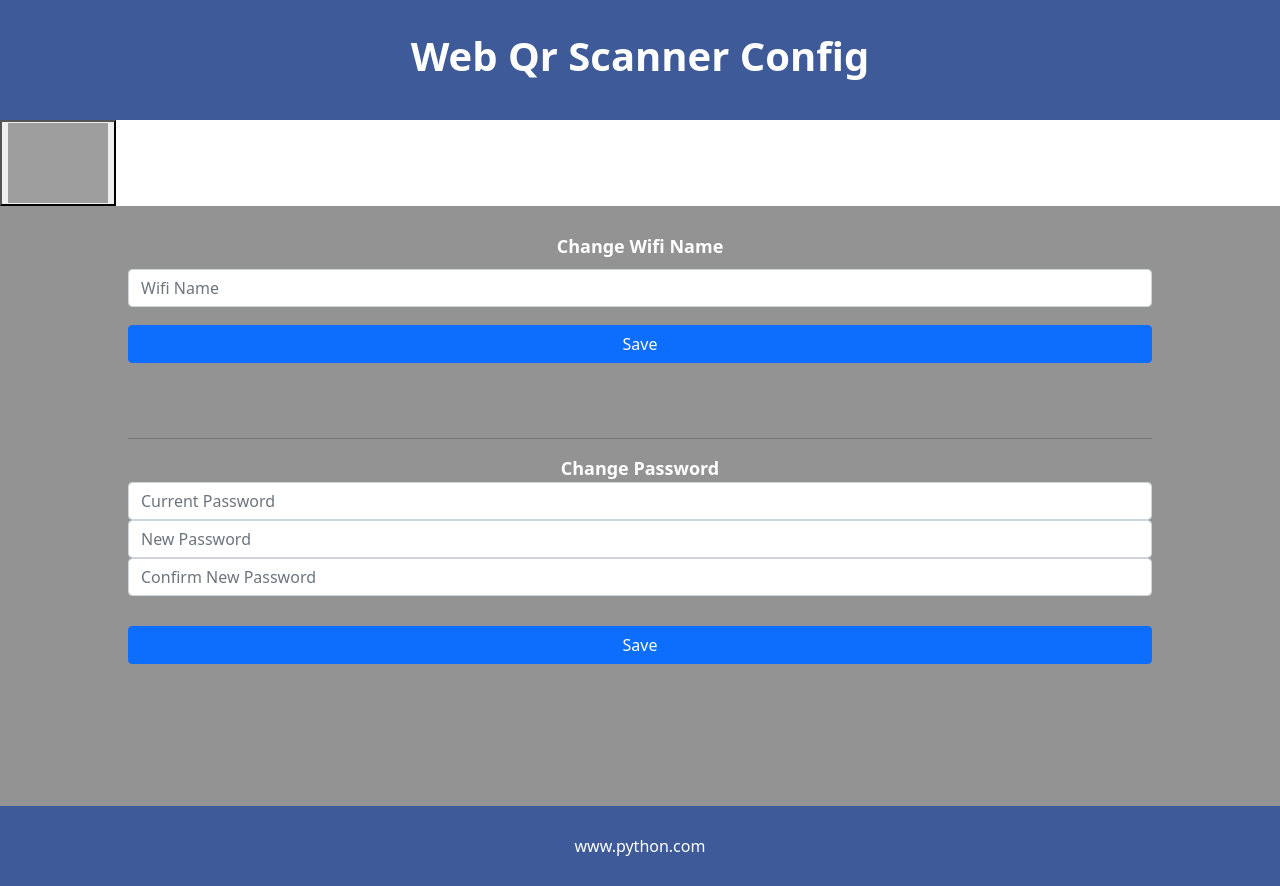
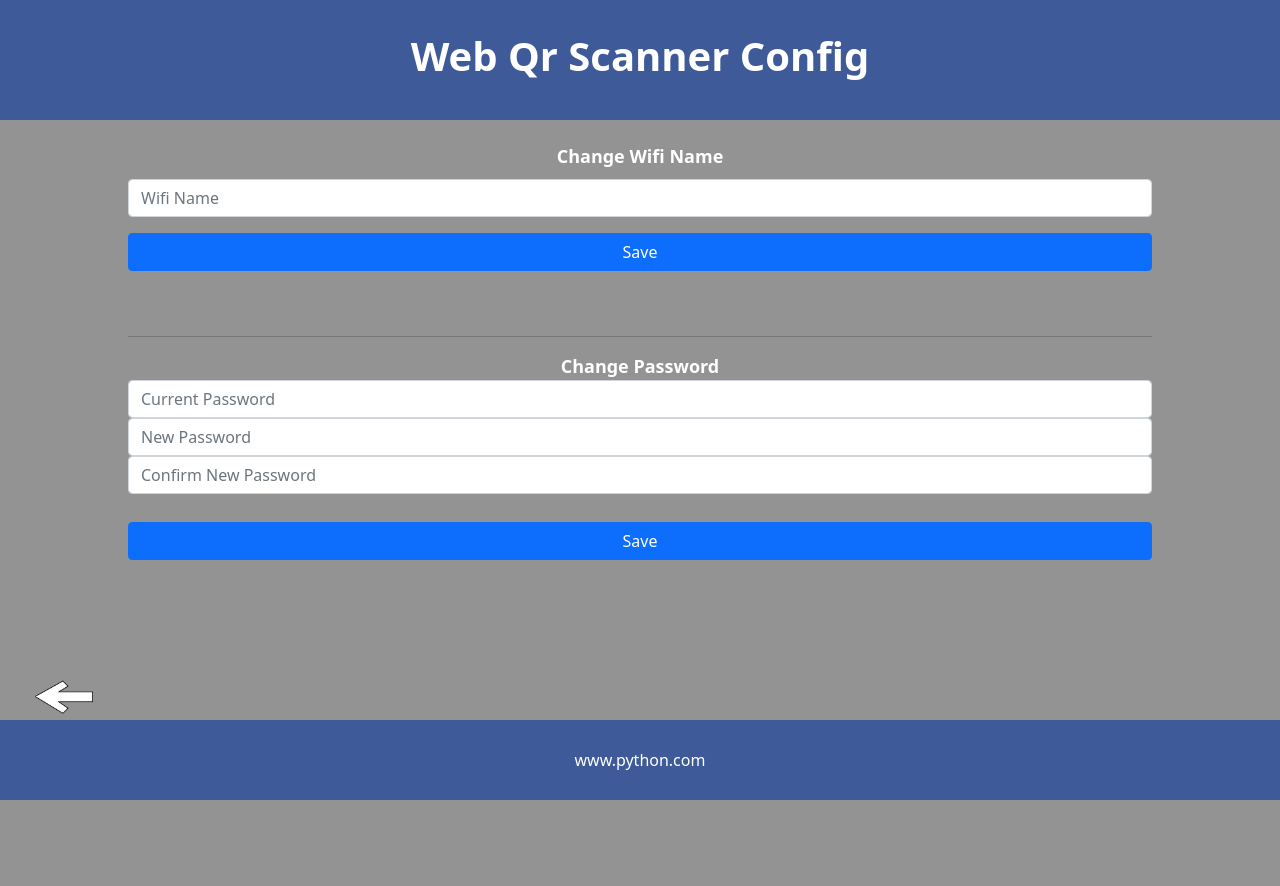
Before and after one commit to GabrielSan99/WEB_PAGE_CONFIG, a Flask app: page /wifi_config in a window 1280 px wide. After the commit the page ends 800 px from the top, so only its background shows below. Run offline with Flask 2, Linux system fonts and the light colour scheme; some libraries are stand-ins or nearby versions; grey boxes are pictures that could not be loaded.

Commit message:
add_return_page

```diff
--- a/flask_application/app/static/css/style_wifi-config.css
+++ b/flask_application/app/static/css/style_wifi-config.css
@@ -24,21 +24,20 @@ html {
     color: white;
   }
 
+  .return_btn{
+    height: 5%;
+    width: 10%;
+    background-color: #939393;
+
+  }
+
   .content{
-    height: 75%;
+    height: 70%;
     width: auto;
     background-color: #939393;
     display: flex;
     justify-content: center;
     align-items: center;
-  }
-
-  .main_form{
-    display: flex;
-    justify-content: center;
-    align-items: center;
-    height: 75%;
-    width: auto;
   }
 
   .label{
--- a/flask_application/app/templates/home.html
+++ b/flask_application/app/templates/home.html
@@ -29,7 +29,7 @@
 
             <div class="button2">
                 <a href="https://192.168.0.14:444/wifi_config">
-                    <button type="button" class="btn btn-secondary btn-lg" style="width: 100%;height: 100%;">Wifi Config</button>
+                    <button type="button" class="btn btn-secondary btn-lg" style="width: 100%;height: 100%;font-size: larger;">Wifi Config</button>
                 </a>
             </div>
 
--- a/flask_application/app/templates/wifi_config.html
+++ b/flask_application/app/templates/wifi_config.html
@@ -11,13 +11,11 @@
 
 
 
-    <body>
+    <body style="background-color: #939393;">
         <div class="header">
             <h1>Web Qr Scanner Config</h1>
         </div>
-        <a href="http://192.168.0.14:82/home">
-            <button type="button"> <img src="https://bit.ly/3BF9FD7" height ="80" width="100" /></button>
-        </a>
+
         <div class="content">
 
             <form style="width:80%; text-align: center;">
@@ -54,6 +52,12 @@
 
     </body>
 
+    <div class="return_btn">
+        <a href="http://192.168.0.14:82/home">
+            <button type="button" style="border: none; background-color: #939393;"> <img src="static/img/return_2.png" width="50%" style="transform: rotate(180deg);"/></button>
+        </a>
+    </div>
+
     <div class="footer">www.python.com</div>
 
 </html>
```
Also changed, not shown: flask_application/app/static/img/return.png (added), flask_application/app/static/img/return_2.png (added).
